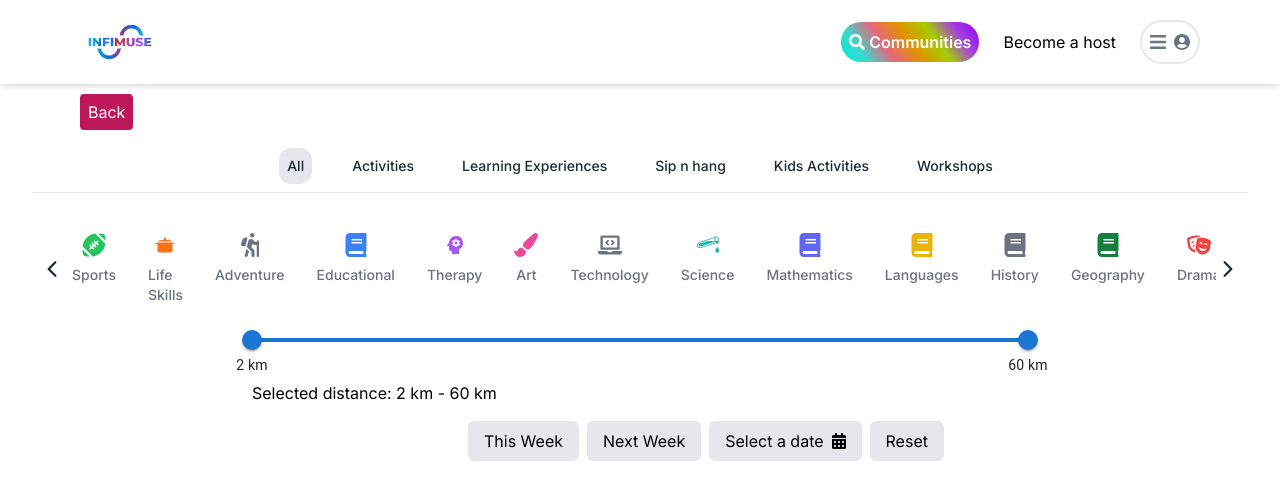
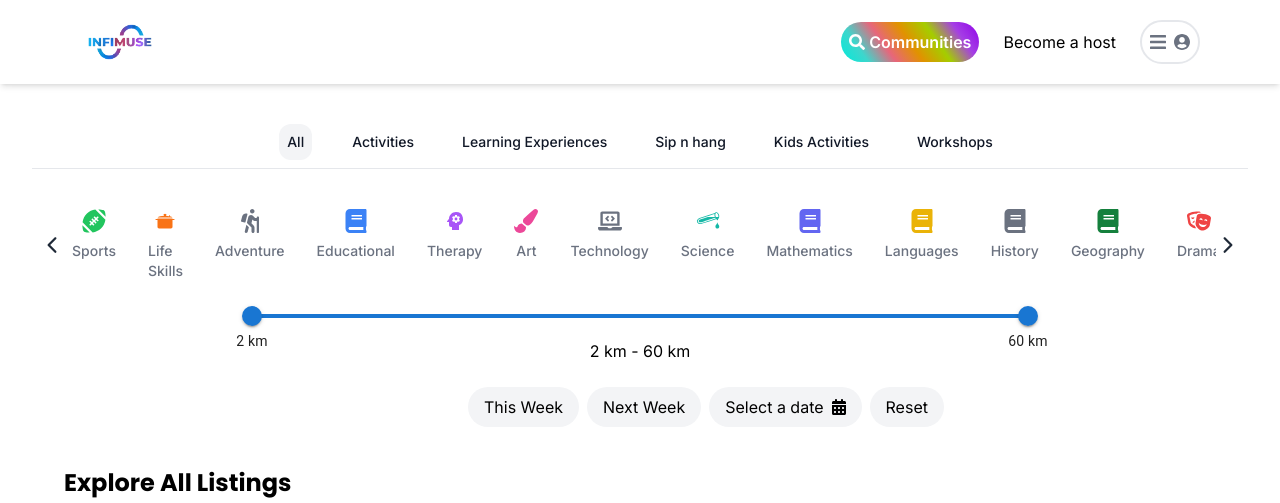
Before and after one commit to Infimuse/infimuse-WebApp, a Next.js app: page /Explore in a window 1280 px wide. Shown: the top 503 px of the page. Built offline with nearby package versions, Linux system fonts and the light colour scheme.

Commit message:
Refactor Card component to improve readability and update styles for slots and rating

```diff
--- a/app/Explore/page.js
+++ b/app/Explore/page.js
@@ -16,12 +16,12 @@ const Explore = () => {
   return (
     <div className="bg-white">
       <Navbar />
-      <div className="sticky top-[100px] z-50 bg-transparent px-20 "> {/* Adjust top value based on your Navbar's height */}
+      {/* <div className="sticky top-[100px] z-50 bg-transparent px-20 "> {/* Adjust top value based on your Navbar's height
         <Link href="/"
            className="text-white bg-pink-700 p-2 rounded hover:bg-pink-800 ">
             Back
         </Link>
-      </div>
+      </div> */}
       <div className="container mx-auto px-4 sm:px-6 lg:px-8 my-8 text-black">
         <SubNavbar2 />
         <SubNavbar />
--- a/app/Kids-activities/page.js
+++ b/app/Kids-activities/page.js
@@ -22,12 +22,12 @@ const KidsActivities = () => {
   return (
     <div className="bg-white">
       <Navbar />
-      <div className="sticky top-[100px] z-50 bg-transparent px-20 "> {/* Adjust top value based on your Navbar's height */}
+      {/* <div className="sticky top-[100px] z-50 bg-transparent px-20 "> {/* Adjust top value based on your Navbar's height
         <Link href="/"
            className="text-white bg-pink-700 p-2 rounded hover:bg-pink-800 ">
             Back
         </Link>
-      </div>
+      </div> */}
       <div className="container mx-auto px-4 sm:px-6 lg:px-8 my-8 text-black">
         <SubNavbar2 />
         <SubNavbar />
--- a/app/sipping-hangouts/page.js
+++ b/app/sipping-hangouts/page.js
@@ -20,12 +20,12 @@ const SippingHangouts = () => {
   return (
     <div className="bg-white">
       <Navbar />
-      <div className="sticky top-[100px] z-50 bg-transparent px-20 "> {/* Adjust top value based on your Navbar's height */}
+      {/* <div className="sticky top-[100px] z-50 bg-transparent px-20 "> {/* Adjust top value based on your Navbar's height
         <Link href="/"
            className="text-white bg-pink-700 p-2 rounded hover:bg-pink-800 ">
             Back
         </Link>
-      </div>
+      </div> */}
       <div className="container mx-auto px-4 sm:px-6 lg:px-8 my-8 text-black">
         <SubNavbar2 />
         <SubNavbar />
--- a/app/workshops/page.js
+++ b/app/workshops/page.js
@@ -21,12 +21,12 @@ const Workshops = () => {
   return (
     <div className="bg-white">
       <Navbar />
-      <div className="sticky top-[100px] z-50 bg-transparent px-20 "> {/* Adjust top value based on your Navbar's height */}
+      {/* <div className="sticky top-[100px] z-50 bg-transparent px-20 "> {/* Adjust top value based on your Navbar's height *
         <Link href="/"
            className="text-white bg-pink-700 p-2 rounded hover:bg-pink-800 ">
             Back
         </Link>
-      </div>
+      </div> */}
       <div className="container mx-auto px-4 sm:px-6 lg:px-8 my-8 text-black">
         <SubNavbar2 />
         <SubNavbar />
--- a/components/DatePicker.js
+++ b/components/DatePicker.js
@@ -18,11 +18,11 @@ const DatePickerComponent = () => {
   return (
     <div className="flex items-center justify-center mt-2 md:mt-0 text-black w-full">
       <div className="flex items-center  rounded-lg px-4 py-2 w-full md:w-96 lg:w-120 relative">
-        <button className="px-4 py-2 mx-1 rounded-md bg-gray-200 hover:bg-gray-300 whitespace-nowrap">This Week</button>
-        <button className="px-4 py-2 mx-1 rounded-md bg-gray-200 hover:bg-gray-300 whitespace-nowrap">Next Week</button>
+        <button className="px-4 py-2 mx-1  bg-gray-100 hover:bg-[#bb2460] hover:text-white whitespace-nowrap rounded-full">This Week</button>
+        <button className="px-4 py-2 mx-1 rounded-full bg-gray-100  hover:bg-[#bb2460] hover:text-white whitespace-nowrap">Next Week</button>
         <div className="relative mx-1">
           <button
-            className="flex items-center px-4 py-2 rounded-md bg-gray-200 hover:bg-gray-300 whitespace-nowrap"
+            className="flex items-center px-4 py-2  bg-gray-100 hover:bg-[#bb2460] hover:text-white whitespace-nowrap rounded-full"
             onClick={() => setShowDatePicker(!showDatePicker)}
           >
             <span>Select a date</span>
@@ -39,7 +39,7 @@ const DatePickerComponent = () => {
             </div>
           )}
         </div>
-        <button className="px-4 py-2 mx-1 rounded-md bg-gray-200 hover:bg-gray-300 whitespace-nowrap">Reset</button>
+        <button className="px-4 py-2 mx-1 rounded-full bg-gray-100 hover:bg-[#bb2460] hover:text-white whitespace-nowrap">Reset</button>
       </div>
     </div>
   );
--- a/components/SubNavbar2.tsx
+++ b/components/SubNavbar2.tsx
@@ -25,11 +25,11 @@ const SubNavbar2 = () => {
             <Link key={index} href={category.path} passHref>
               <div
                 className={`flex flex-col items-center cursor-pointer p-2 rounded-xl ${
-                  activeCategory === category.path ? 'bg-gray-200' : 'hover:bg-gray-200'
+                  activeCategory === category.path ? 'bg-gray-100' : 'hover:bg-[#bb2460] hover:text-white'
                 }`}
                 onClick={() => setActiveCategory(category.path)}
               >
-                <span className="text-sm font-medium text-gray-800">{category.name}</span>
+                <span className="text-sm font-medium text-gray-900 hover:text-white">{category.name}</span>
               </div>
             </Link>
           ))}
--- a/components/community/categories.tsx
+++ b/components/community/categories.tsx
@@ -32,14 +32,30 @@ const categories = [
   { name: 'Music', icon: <FaMusic className="text-red-600" />, subcategories: ['Instrumental', 'Vocal', 'Theory'] },
 ];
 
+
 const SubNavbar = () => {
-  const [activeCategory, setActiveCategory] = useState<number | null>(null);
-  const [selectedCategory, setSelectedCategory] = useState<string | null>(null);
-  const containerRef = useRef<HTMLDivElement>(null);
+  const [selectedCategories, setSelectedCategories] = useState(new Set());
+  const [activeSubcategories, setActiveSubcategories] = useState(new Set());
+  const containerRef = useRef(null);
 
-  const handleCategoryClick = (index: number) => {
-    setSelectedCategory(categories[index].name);
-    setActiveCategory(index);
+  const handleCategoryClick = (category: unknown) => {
+    const newSelection = new Set(selectedCategories);
+    if (newSelection.has(category)) {
+      newSelection.delete(category);
+    } else {
+      newSelection.add(category);
+    }
+    setSelectedCategories(newSelection);
+  };
+
+  const handleSubcategoryClick = (subcategory: unknown) => {
+    const newActiveSubcategories = new Set(activeSubcategories);
+    if (newActiveSubcategories.has(subcategory)) {
+      newActiveSubcategories.delete(subcategory);
+    } else {
+      newActiveSubcategories.add(subcategory);
+    }
+    setActiveSubcategories(newActiveSubcategories);
   };
 
   const scrollLeft = () => {
@@ -54,20 +70,20 @@ const SubNavbar = () => {
     }
   };
 
+  const selectedSubcategories = Array.from(selectedCategories).flatMap(cat => categories.find(c => c.name === cat)?.subcategories || []);
+
   return (
-    <div className="bg-white py-4 sticky text-gray-800">
+    <div className="bg-white py-4 sticky">
       <div className="max-w-7xl mx-auto px-4 sm:px-6 lg:px-8 p-4">
         <div className="relative flex space-x-8 overflow-x-auto hide-scroll-bar p-2" ref={containerRef}>
           {categories.map((category, index) => (
             <div
               key={index}
-              className="relative flex flex-col items-center cursor-pointer hover:text-pink-600 transition duration-150 ease-in-out"
-              onMouseEnter={() => setActiveCategory(index)}
-              onMouseLeave={() => setActiveCategory(null)}
-              onClick={() => handleCategoryClick(index)}
+              className={`relative flex flex-col items-center cursor-pointer transition duration-150 ease-in-out ${selectedCategories.has(category.name) ? 'text-[#BB2460]' : 'text-gray-500'}`}
+              onClick={() => handleCategoryClick(category.name)}
             >
-              <span className="text-2xl text-gray-500 mb-2">{category.icon}</span>
-              <span className="text-sm font-medium text-gray-700">{category.name}</span>
+              <span className="text-2xl mb-2">{category.icon}</span>
+              <span className="text-sm font-medium">{category.name}</span>
             </div>
           ))}
         </div>
@@ -77,14 +93,15 @@ const SubNavbar = () => {
         <div className="absolute right-2 top-1/2 transform -translate-y-1/2 flex justify-center items-center bg-white" onClick={scrollRight}>
           <IoIosArrowForward className="text-gray-800 text-2xl cursor-pointer" />
         </div>
-        {selectedCategory && (
+        {selectedSubcategories.length > 0 && (
           <div className="mt-8">
-            <h2 className="text-2xl font-bold mb-4">Subcategories of {selectedCategory}</h2>
+            <h2 className="text-2xl font-bold mb-4 ">Subcategories</h2>
             <div className="flex flex-wrap gap-2 mb-4">
-              {categories.find(cat => cat.name === selectedCategory)?.subcategories.map((subcategory) => (
+              {selectedSubcategories.map(subcategory => (
                 <span
                   key={subcategory}
-                  className="px-4 py-2 bg-gray-200 rounded-full cursor-pointer text-sm sm:text-base"
+                  onClick={() => handleSubcategoryClick(subcategory)}
+                  className={`px-4 py-2 rounded-full cursor-pointer text-sm sm:text-base ${activeSubcategories.has(subcategory) ? 'bg-[#BB2460] text-white' : 'bg-gray-100'}`}
                 >
                   {subcategory}
                 </span>
--- a/components/community/location.js
+++ b/components/community/location.js
@@ -25,8 +25,8 @@ export default function Location() {
           { value: 60, label: '60 km' },
         ]}
       />
-      <div className='text-black mb-2'>
-        Selected distance: {distance[0]} km - {distance[1]} km
+      <div className='text-black mt-[-18px] mb-4 text-center'>
+        {distance[0]} km - {distance[1]} km
       </div>
     </div>
   );
```
